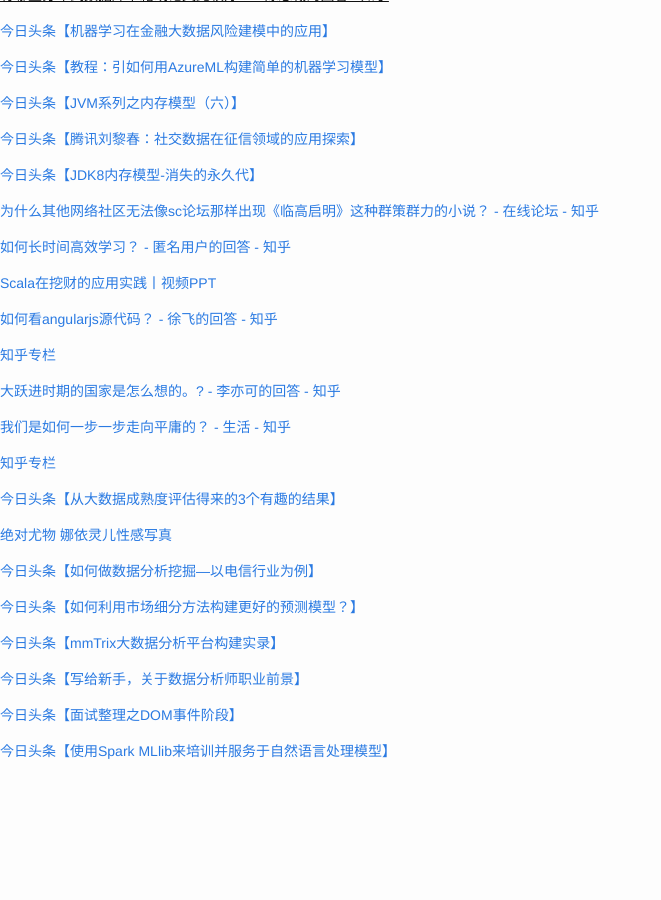
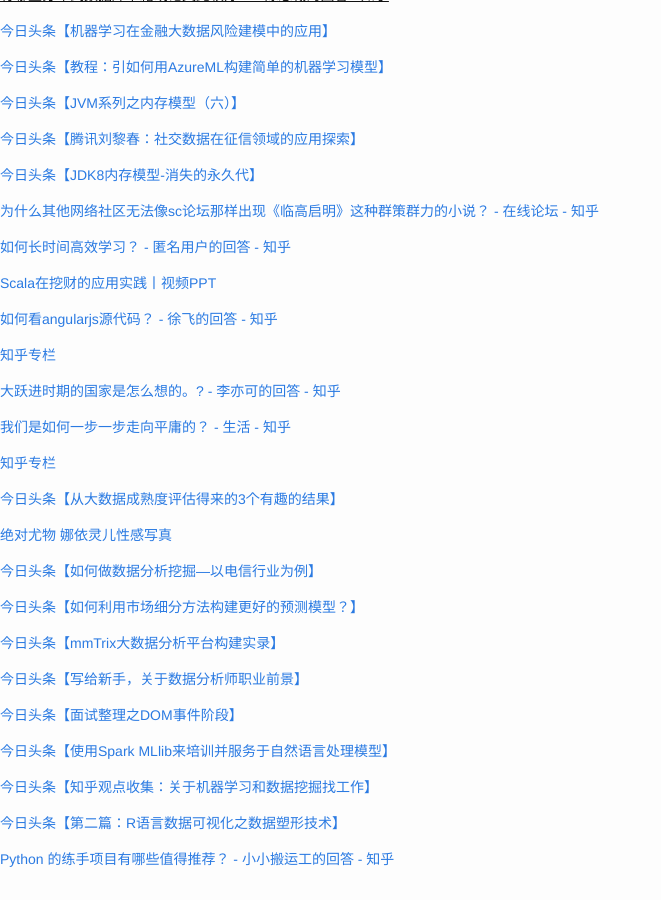
Before and after one commit to cnwarden/cnwarden.github.io, a Jekyll site: the page built from fav/index.md, in a window 1280 px wide and 900 px high, scrolled down 7182 px. Shown: the whole window, without its empty margins (0-661 px from the left). Built offline with Jekyll 4.4.1, drawn with Linux system fonts in a browser that asks for light colours; emoji names are drawn with the system emoji font; before the commit the page ends 7974 px from its top, so only the background shows below that.

Commit message:
auto commit

```diff
--- a/fav/index.md
+++ b/fav/index.md
@@ -440,3 +440,9 @@ title:  fav
 [今日头条【面试整理之DOM事件阶段】](http://toutiao.com/group/6267335337174696193/?iid=3946525414&app=news_article&tt_from=android_share&utm_source=email&utm_medium=toutiao_android&utm_campaign=client_share)
 
 [今日头条【使用Spark MLlib来培训并服务于自然语言处理模型】](http://toutiao.com/group/6267676834193375490/?iid=3946525414&app=news_article&tt_from=android_share&utm_source=email&utm_medium=toutiao_android&utm_campaign=client_share)
+
+[今日头条【知乎观点收集：关于机器学习和数据挖掘找工作】](http://toutiao.com/group/6267493893932515585/?iid=3946525414&app=news_article&tt_from=android_share&utm_source=email&utm_medium=toutiao_android&utm_campaign=client_share)
+
+[今日头条【第二篇：R语言数据可视化之数据塑形技术】](http://toutiao.com/group/6267437508101062913/?iid=3946525414&app=news_article&tt_from=android_share&utm_source=email&utm_medium=toutiao_android&utm_campaign=client_share)
+
+[Python 的练手项目有哪些值得推荐？ - 小小搬运工的回答 - 知乎](http://www.zhihu.com/question/29372574/answer/88624507)
```
